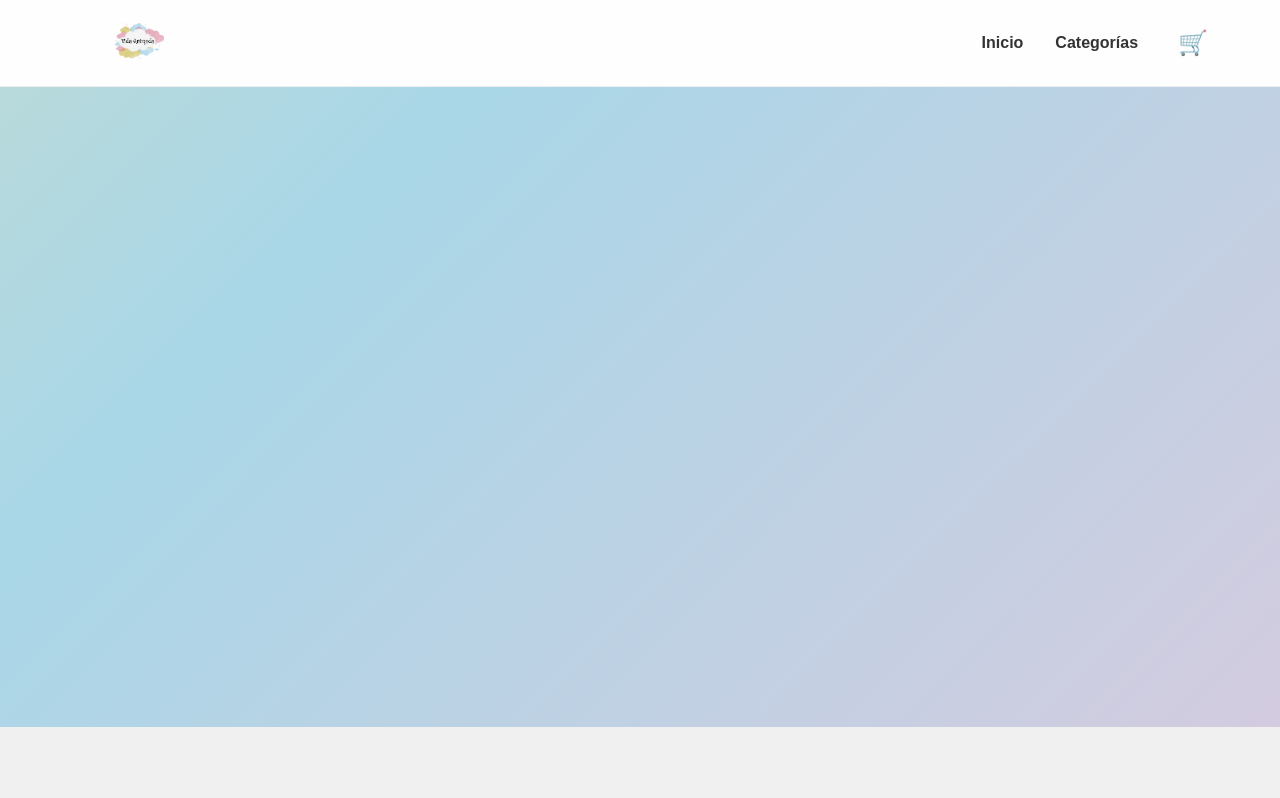
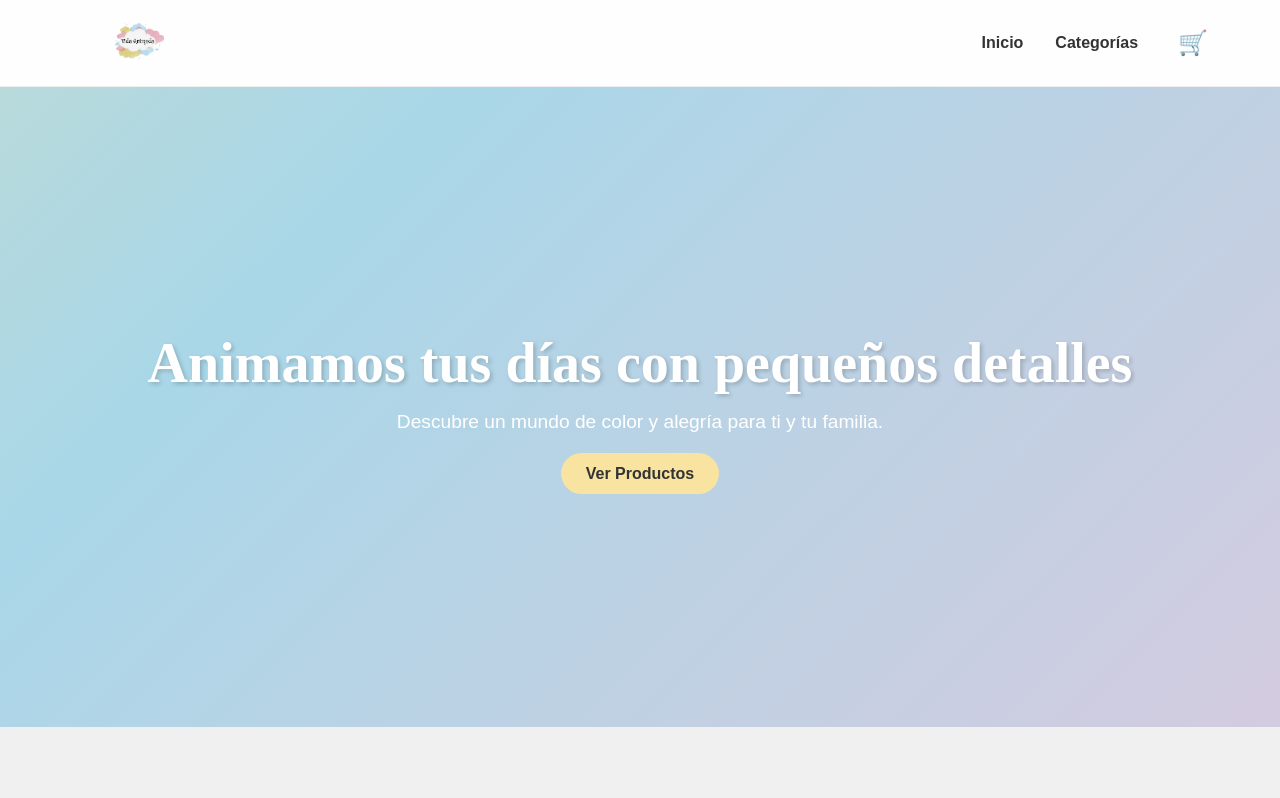
Before and after one commit to JoelcettGit/dfgsfvbc, a Next.js app: page / in a window 1280 px wide. Shown: the top 798 px of the page. Built offline with nearby package versions, Linux system fonts and the light colour scheme; no server answers; the database is empty.

Commit message:
Fix:agregue lo que habia borrado de index

```diff
--- a/pages/index.js
+++ b/pages/index.js
@@ -15,7 +15,17 @@ export default function HomePage({ products }) {
       </Head>
       <Header />
       <main>
-        <section id="inicio" className="hero-section">{/* ... */}</section>
+        {/* --- SECCIÓN RESTAURADA --- */}
+        <section id="inicio" className="hero-section">
+            <div className="hero-content">
+                <h1>Animamos tus días con pequeños detalles</h1>
+                <p>Descubre un mundo de color y alegría para ti y tu familia.</p>
+                <Link href="/categorias" className="btn-primary">
+                  Ver Productos
+                </Link>
+            </div>
+        </section>
+
         <section id="productos" className="content-section-alt">
           <h2>Productos Destacados</h2>
           <div className="product-grid">
@@ -45,7 +55,6 @@ export default function HomePage({ products }) {
 export async function getStaticProps() {
   const supabase = createClient( process.env.NEXT_PUBLIC_SUPABASE_URL, process.env.NEXT_PUBLIC_SUPABASE_ANON_KEY );
 
-  // --- CONSULTA CORREGIDA ---
   const { data: products, error } = await supabase
     .from('products')
     .select(`
@@ -56,7 +65,6 @@ export async function getStaticProps() {
         )
     `)
     .eq('tag', 'Destacado');
-    // Nota: El filtro de stock puede ser complejo con RLS, lo simplificamos por ahora.
 
   if (error) {
     console.error("Error fetching featured products:", error);
```
